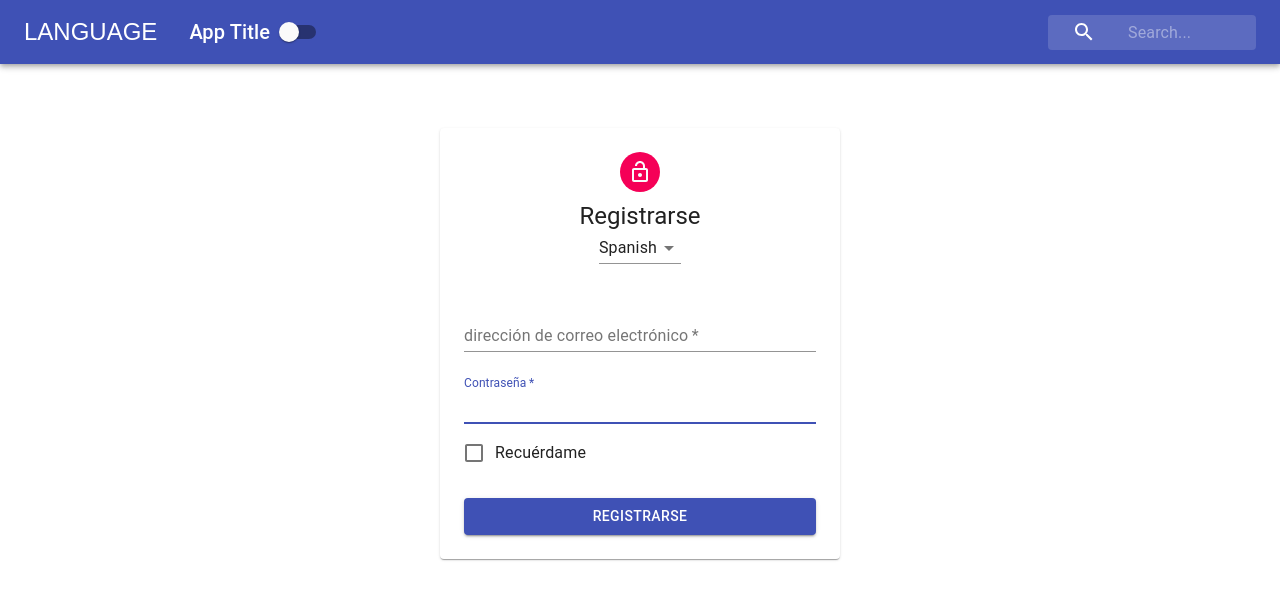
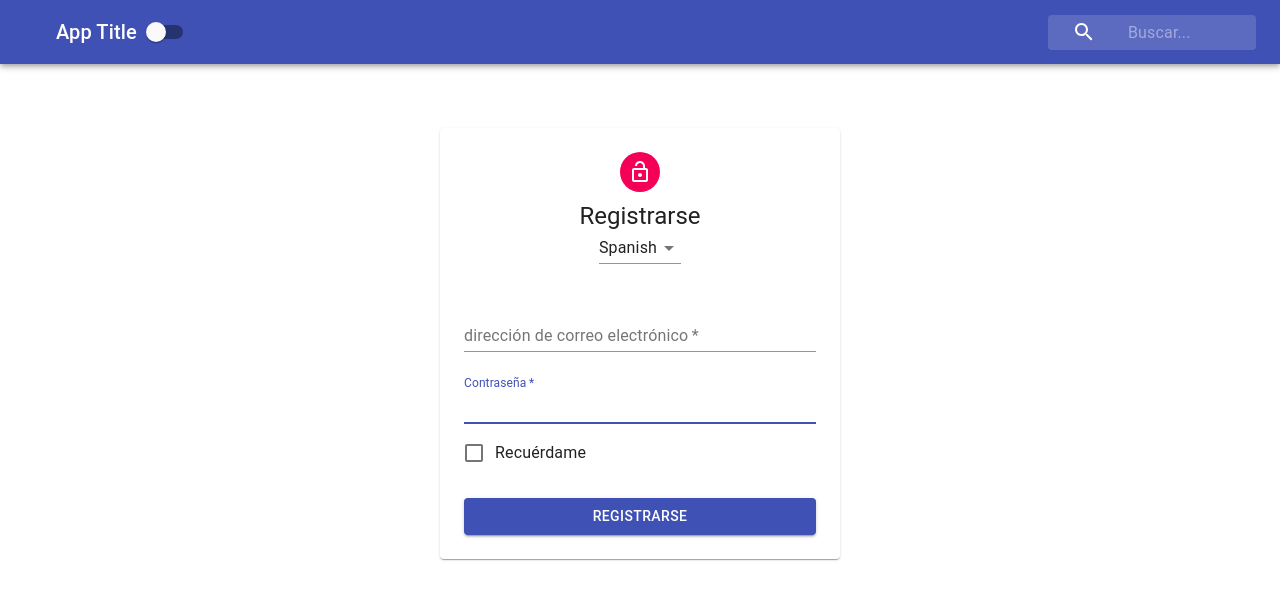
Before and after one commit to nycbasic/exploring-context-api, a React (Create React App) app: page / in a window 1280 px wide. Shown: the top 600 px of the page. Built offline with nearby package versions, Linux system fonts and the light colour scheme.

Commit message:
added HOC for using more than one context in a component

```diff
--- a/src/components/NavBar.jsx
+++ b/src/components/NavBar.jsx
@@ -6,25 +6,39 @@
 	Typography,
 	InputBase,
 	Switch,
-    Input,
 } from '@material-ui/core';
 import styles from "../styles/NavBarStyles"
 import { withStyles } from '@material-ui/core/styles';
 import SearchIcon from '@material-ui/icons/Search';
-import {ThemeContext} from "../contexts/ThemeContext";
-import {LanguageContext} from "../contexts/LanguageContext";
+import {ThemeContext } from "../contexts/ThemeContext";
+import {withLanguageContext} from "../contexts/LanguageContext";
+
+const content = {
+    english: {
+        search: "Search"
+    },
+    french: {
+        search: "Chercher"
+    },
+    spanish: {
+        search: "Buscar"
+    }
+}
 
 class NavBar extends Component {
     static contextType = ThemeContext;
 	render() {
         const {isDarkMode, toggleTheme } = this.context;
         const {classes}= this.props;
+        const {language} = this.props.languageContext;
+        const {search} = content[language];
+
 		return (
 			<div className={classes.root}>
 				<AppBar position="static" color={isDarkMode ? "default" : "primary"}>
                     <Toolbar>
                         <IconButton className={classes.menuButton} color="inherit">
-                            <span>LANGUAGE</span>
+                            <span></span>
                         </IconButton>
                         <Typography className={classes.title} variant="h6">
                             App Title
@@ -35,7 +49,7 @@
                             <div className={classes.searchIcon}>
                                 <SearchIcon />
                             </div>
-                            <InputBase placeholder="Search..." classes={{
+                            <InputBase placeholder={`${search}...`} classes={{
                                 root: classes.inputRoot,
                                 input: classes.inputInput
                             }}/>
@@ -47,4 +61,4 @@
 	}
 }
 
-export default withStyles(styles)(NavBar);
+export default withLanguageContext(withStyles(styles)(NavBar));
--- a/src/contexts/LanguageContext.js
+++ b/src/contexts/LanguageContext.js
@@ -25,3 +25,12 @@
         );
     }
 }
+
+
+export const withLanguageContext = Component => props => {
+    return (
+        <LanguageContext.Consumer>
+            {value => <Component languageContext={value} {...props} />}
+        </LanguageContext.Consumer>
+    )
+}
```
Also changed, not shown: 1 other file (tests, documents, lock files or other folders).
